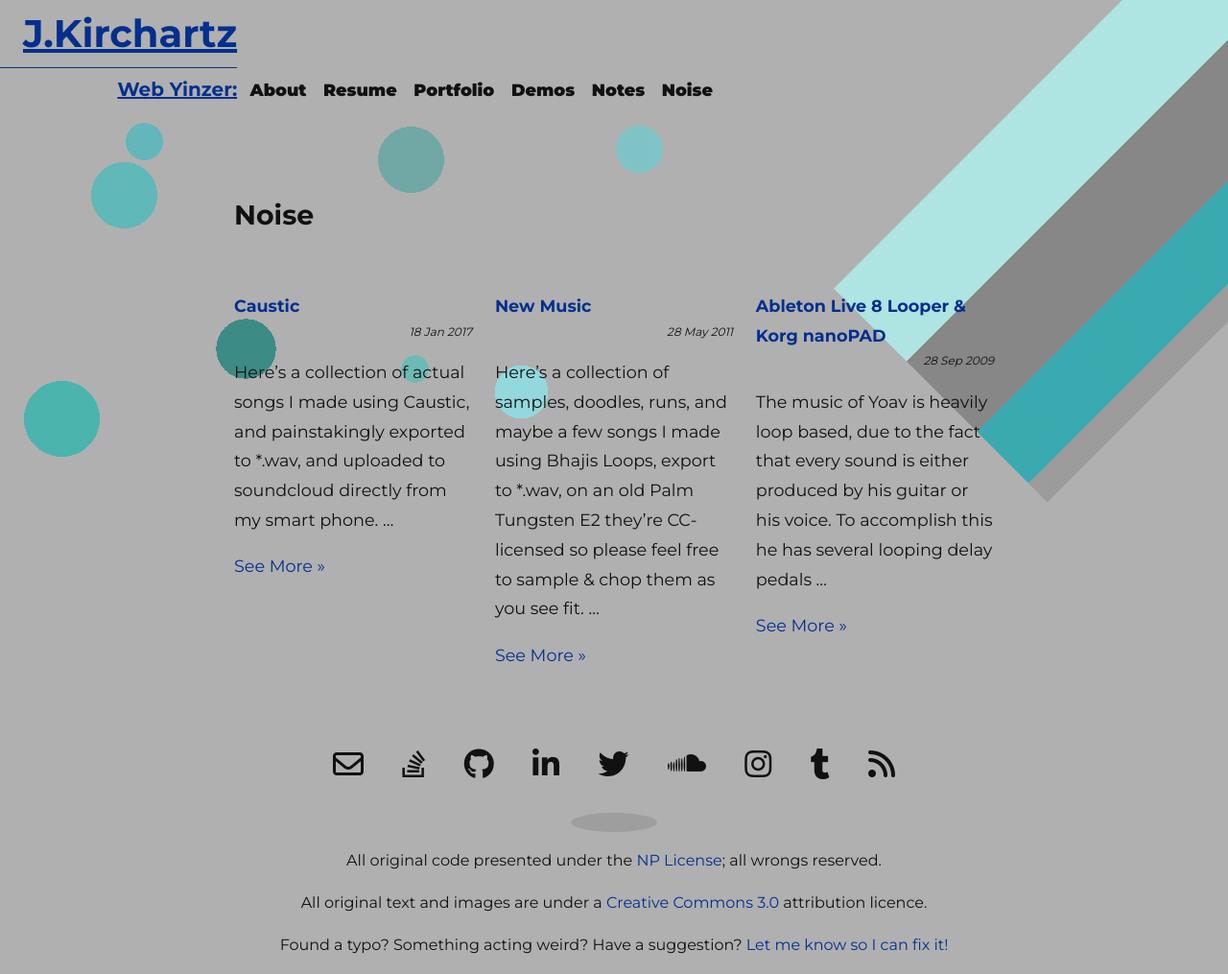
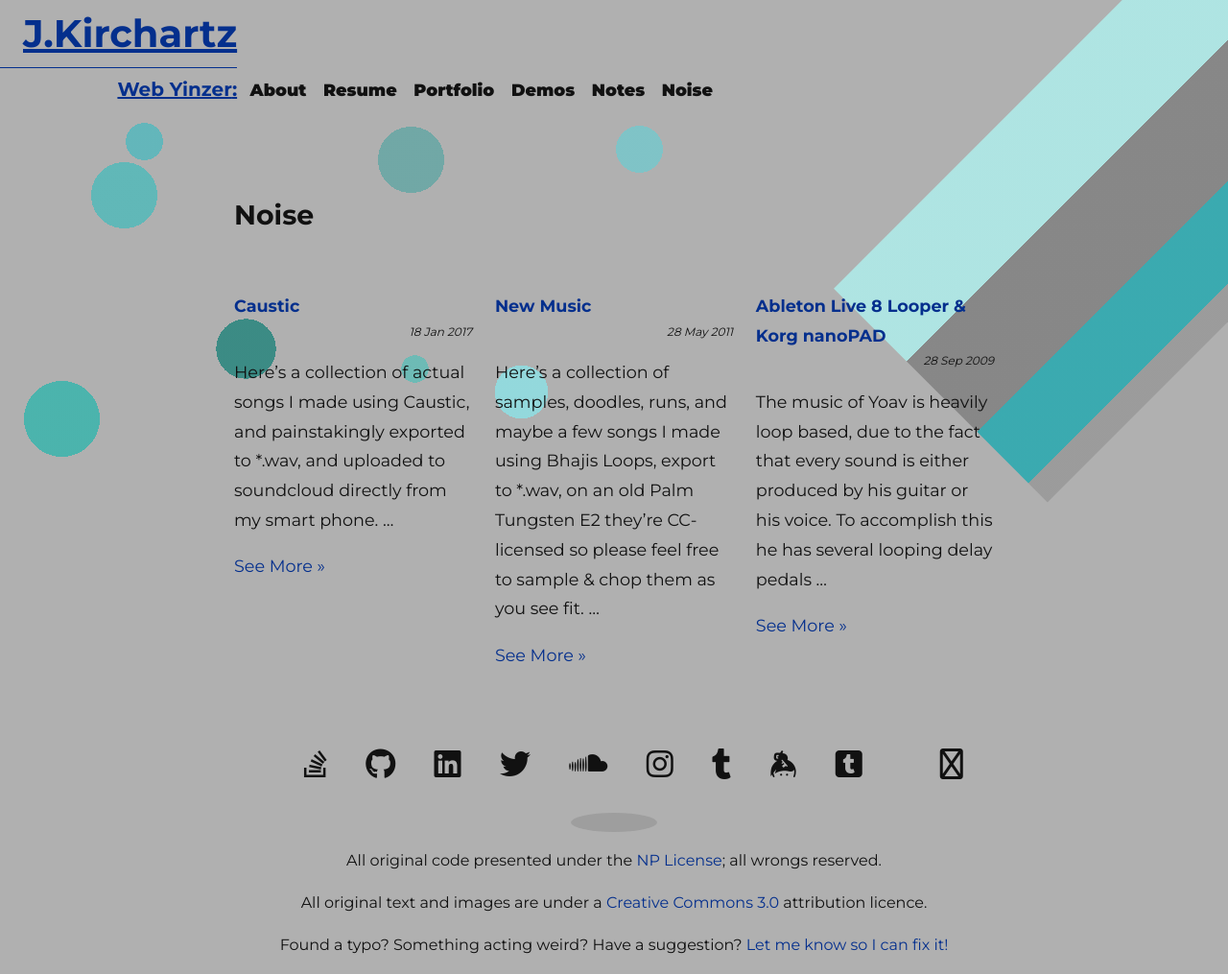
Before and after one commit to JKirchartz/jkirchartz.github.com, a Jekyll site: the page built from noise.html, in a window 1280 px wide. Shown: the whole page at 96% size. Built offline with Jekyll 4.4.1, drawn with Linux system fonts in a browser that asks for light colours; nearby versions of some CDN libraries; grey boxes are pictures that could not be loaded.

Commit message:
update font-awesome

```diff
--- a/_includes/head.html
+++ b/_includes/head.html
@@ -6,5 +6,6 @@
 <link href="/favicon.ico" rel="icon" type="image/x-icon" />
 <link rel="stylesheet" media="not print" href="/css/style.css" />
 <link href="https://fonts.googleapis.com/css?family=Montserrat:400,700,900" rel="stylesheet">
+<script src="https://kit.fontawesome.com/9b28502349.js"></script>
 {% seo %}
 {% feed_meta %}
--- a/_includes/scripts.html
+++ b/_includes/scripts.html
@@ -1,4 +1,3 @@
-<script src="https://use.fontawesome.com/6d426b3ef8.js"></script>
 <script type="text/javascript">
         var d = document, b = d.getElementsByTagName('body')[0],
         wa = d.createElement('div'),
--- a/_includes/social_media.html
+++ b/_includes/social_media.html
@@ -1,11 +1,15 @@
 <div class="social_media social">
-        <a rel="me" href="&#x6D;&#97;&#x69;&#x6C;&#116;&#x6F;:&#x6D;e&#64;&#x6A;&#x6B;&#105;&#x72;&#99;&#x68;&#97;r&#x74;&#122;&#x2E;&#x63;&#x6F;&#109;" title="Hire me"><i class="fa fa-envelope-o" alt="email"></i></a>
-        <a rel="me" href="http://stackoverflow.com/users/276250/jkirchartz" title="Check my street cred on stackoverflow"><i class="fa fa-stack-overflow"></i></a>
-        <a rel="me" href="http://github.com/JKirchartz" title="Checkout my github"><i class="fa fa-github" alt="github"></i></a>
-        <a rel="me" href="http://www.linkedin.com/in/jkirchartz" title="Connect with me on linkedin"><i class="fa fa-linkedin" alt="linkedin"></i></a>
-        <a rel="me" href="http://twitter.com/JKirchartz" title="Follow me on twitter"><i class="fa fa-twitter" alt="twitter"></i></a>
-        <a rel="me" href="http://soundcloud.com/jkirchartz" title="Remix me on soundcloud"><i class="fa fa-soundcloud" alt="soundcloud"></i></a>
-        <a rel="me" href="http://instagram.com/jkirchartz" title="Scope my pics on instagram"><i class="fa fa-instagram" alt="instagram"></i></a>
-        <a rel="me" href="http://research.jkirchartz.com" title="My bookmark-storage tumblr"><i class="fa fa-tumblr" alt="tumblr"></i></a>
-        <a href="http://jkirchartz.com/feed.xml" title="Subscribe to my feed" rel="alternate" type="application/rss+xml"><i class="fa fa-rss" alt="rss"></i></a>
+        <a rel="me" href="&#x6D;&#97;&#x69;&#x6C;&#116;&#x6F;:&#x6D;e&#64;&#x6A;&#x6B;&#105;&#x72;&#99;&#x68;&#97;r&#x74;&#122;&#x2E;&#x63;&#x6F;&#109;" title="Hire me"><i class="fab fa-envelope-o" alt="email"></i></a>
+        <a rel="me" href="http://stackoverflow.com/users/276250/jkirchartz" title="Check my street cred on stackoverflow"><i class="fab fa-stack-overflow"></i></a>
+        <a rel="me" href="http://github.com/JKirchartz" title="Checkout my github"><i class="fab fa-github" alt="github"></i></a>
+        <a rel="me" href="http://www.linkedin.com/in/jkirchartz" title="Connect with me on linkedin"><i class="fab fa-linkedin" alt="linkedin"></i></a>
+        <a rel="me" href="http://twitter.com/JKirchartz" title="Follow me on twitter"><i class="fab fa-twitter" alt="twitter"></i></a>
+        <a rel="me" href="http://soundcloud.com/jkirchartz" title="Remix me on soundcloud"><i class="fab fa-soundcloud" alt="soundcloud"></i></a>
+        <a rel="me" href="http://instagram.com/jkirchartz" title="Scope my pics on instagram"><i class="fab fa-instagram" alt="instagram"></i></a>
+        <a rel="me" href="http://research.jkirchartz.com" title="My bookmark-storage tumblr"><i class="fab fa-tumblr" alt="tumblr"></i></a>
+        <a rel="me" href="https://keybase.io/jkirchartz" title="My Keybase encrypted social network account"><i class="fab fa-keybase" alt="keybase"></i></a>
+        <a rel="me" href="http://glitches.jkirchartz.com" title="My glitch art tumblr"><i class="fab fa-tumblr-square" alt="tumblr"></i></a>
+        <a rel="me" href="http://tilde.town/~kirch" title="My Gateway to the Tildeverse"><i class="far fa-tilde" alt="Tilde.Town"></i></a>
+        <a href="http://jkirchartz.com/feed.xml" title="Subscribe to my feed" rel="alternate" type="application/rss+xml"><i class="far fa-rss" alt="rss"></i></a>
+        <!-- tilde? 2 more? -->
 </div>
```
Also changed, not shown: _includes/share.html (+5 -5 lines).
